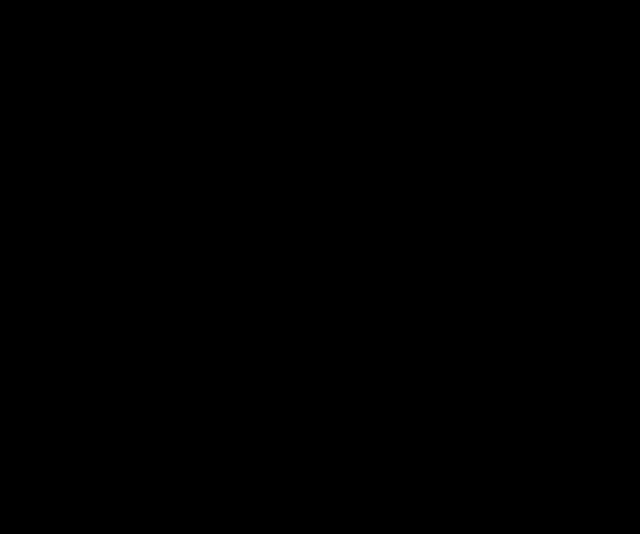
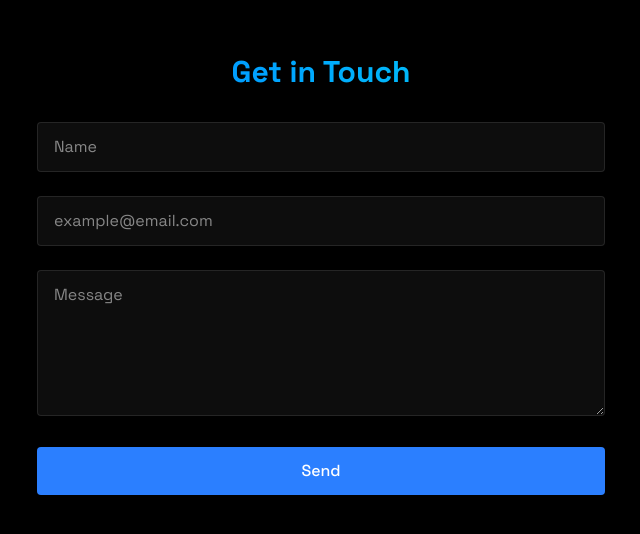
Before and after one commit to adriabcn/portfolio, a React (Vite) app: page / in a window 1280 px wide. Shown: the part 3280-3814 px from the top of the page, without its empty margins (319-959 px from the left). Before the commit the page ends 3186 px from the top, so only its background shows below. Built offline with nearby package versions, Linux system fonts and the light colour scheme.

Commit message:
✉️ Add contact section with EmailJS integration

```diff
--- a/package.json
+++ b/package.json
@@ -11,6 +11,7 @@
   },
   "dependencies": {
     "@tailwindcss/vite": "^4.1.5",
+    "emailjs-com": "^3.2.0",
     "react": "^19.0.0",
     "react-dom": "^19.0.0",
     "react-scroll": "^1.9.3",
--- a/src/App.jsx
+++ b/src/App.jsx
@@ -7,6 +7,7 @@
 import { Home } from './components/sections/Home';
 import { About } from './components/sections/About';
 import { Projects } from './components/sections/Projects';
+import { Contact } from './components/sections/Contact';
 
 import "./index.css";
 
@@ -28,6 +29,7 @@
         <Home />
         <About />
         <Projects />
+        <Contact />
       </div>
     </>
   )
--- /dev/null
+++ b/src/components/sections/Contact.jsx
@@ -0,0 +1,82 @@
+import { useState } from "react";
+import { RevealOnScroll } from "../RevealOnScroll";
+import emailjs from 'emailjs-com';
+
+
+export const Contact = () => {
+
+    const [formData, setFormData] = useState({
+        name: "",
+        email: "",
+        message: "",
+    });
+
+    const handleSubmit = (e) => {
+        e.preventDefault();
+
+        emailjs
+            .sendForm(import.meta.env.VITE_SERVICE_ID, import.meta.env.VITE_TEMPLATE_ID, e.target, import.meta.env.VITE_PUBLIC_KEY)
+            .then((result) => {
+                alert("Message Sent!");
+                setFormData({ name: "", email: "", message: "" })
+            })
+            .catch(() => alert("Oops! Something went wrong. Please, try again."));
+    }
+
+    return (
+        <section
+            id="contact"
+            className="min-h-screen flex items-center justify justify-center py-20"
+        >
+            <RevealOnScroll>
+                <div className="px-4 w-150">
+                    <h2 className="text-3xl font-bold mb-8 bg-gradient-to-r from-blue-500 to-cyan-400 bg-clip-text text-transparent text-center">Get in Touch</h2>
+                    <form className="space-y-6" onSubmit={handleSubmit}>
+                        <div className="relative">
+                            <input
+                                type="text"
+                                value={formData.name}
+                                placeholder="Name"
+                                id="name"
+                                name="name"
+                                required
+                                className="w-full bg-white/5 border border-white/10 rounded px-4 py-3 text-white transition focus:outline-none focus:border-blue-500 focus:bg-blue-500/5"
+                                onChange={(e) => setFormData({...formData, name: e.target.value})}
+                            />
+                        </div>
+                        <div className="relative">
+                            <input
+                                type="email"
+                                value={formData.email}
+                                placeholder="example@email.com"
+                                id="email"
+                                name="email"
+                                required
+                                className="w-full bg-white/5 border border-white/10 rounded px-4 py-3 text-white transition focus:outline-none focus:border-blue-500 focus:bg-blue-500/5"
+                                onChange={(e) => setFormData({...formData, email: e.target.value})}
+                            />
+                        </div>
+                        <div className="relative">
+                            <textarea
+                                placeholder="Message"
+                                value={formData.message}
+                                id="message"
+                                name="message"
+                                rows={5}
+                                required
+                                className="w-full bg-white/5 border border-white/10 rounded px-4 py-3 text-white transition focus:outline-none focus:border-blue-500 focus:bg-blue-500/5"
+                                onChange={(e) => setFormData({...formData, message: e.target.value})}
+                            />
+                        </div>
+                        <button
+                            type="submit"
+                            className="w-full bg-blue-500 text-white py-3 px-6 rounded font-medium transition relative overflow-hidden hover:-translate-y-0.5 hover:shadow-[0_0_15px_rgba(59,130,246,0.4)]"
+                        >
+                            Send
+                        </button>
+                    </form>
+                </div>
+            </RevealOnScroll>
+        </section>
+    );
+}
```
Also changed, not shown: 2 other files (tests, documents, lock files or other folders).
